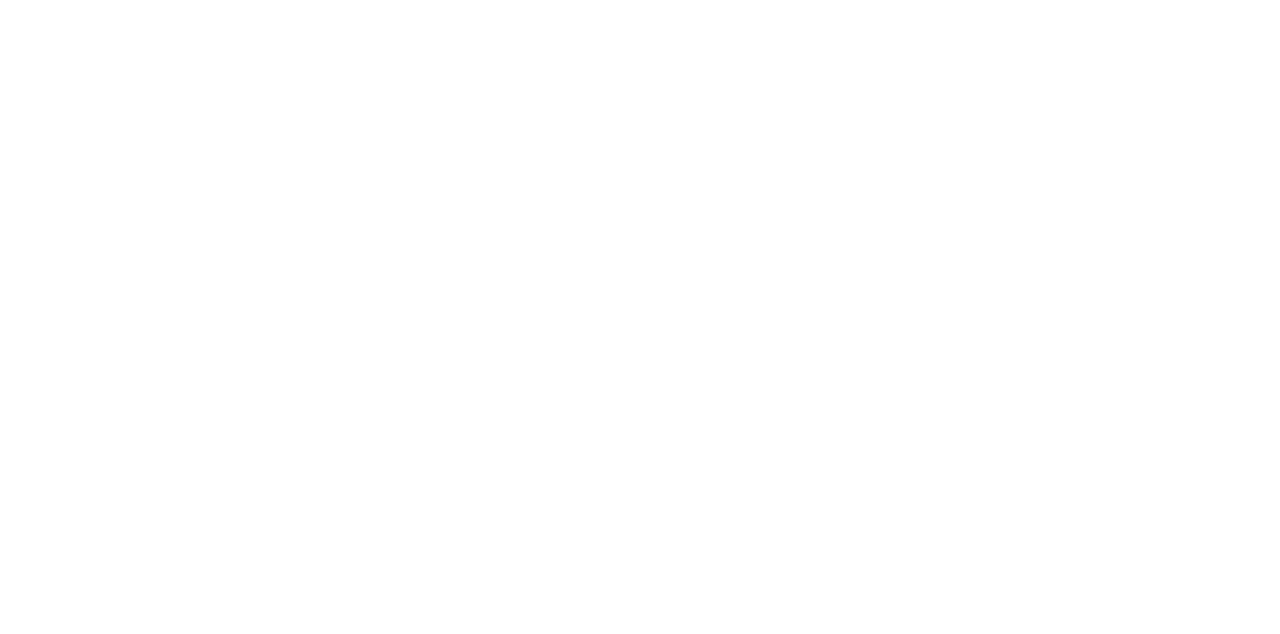
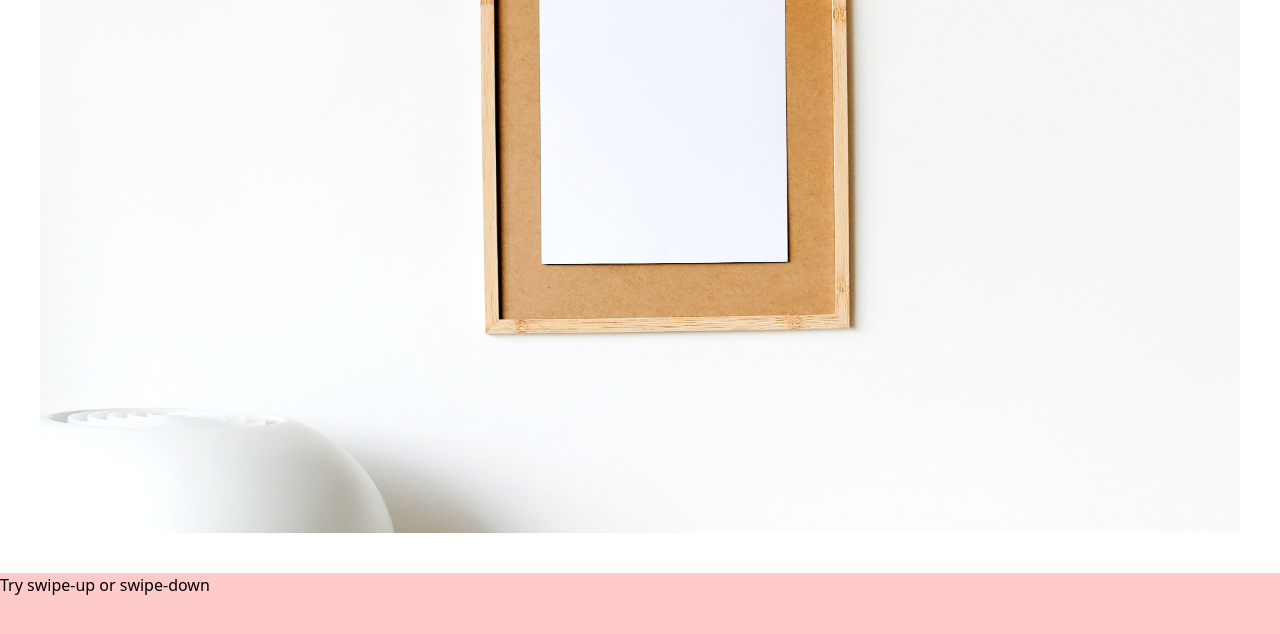
Before and after one commit to Louis-Ho-98/animated-seamless-page-transition, a React (Create React App) app: page /detail in a window 1280 px wide. Shown: the top 634 px of the page. Built offline with nearby package versions, Linux system fonts and the light colour scheme.

Commit message:
add swideToResize effect

```diff
--- a/src/components/Dragable.js
+++ b/src/components/Dragable/Dragable.js
@@ -19,7 +19,7 @@
   const [startPoint, setStartPoint] = useState(false);
 
   const constraintsRef = useRef(null);
-  const x = useMotionValue(0);
+  // const x = useMotionValue(0);
   const history = useHistory();
 
   const isToRedirect = (endPoint) => {
@@ -30,21 +30,31 @@
     );
     updatePageVariantsConetxt(newPageVariantsContext);
 
-    if (Math.abs(startPoint - endPoint) >= dragPixelToTrigger) {
-      history.push(directTo);
+    if (position === "bottom") {
+      if (endPoint - startPoint <= -5) {
+        history.push(directTo);
+      }
+    } else if (position === "top") {
+      if (endPoint - startPoint >= 5) {
+        history.push(directTo);
+      }
     }
+
+    // if (Math.abs(startPoint - endPoint) >= dragPixelToTrigger) {
+    //   history.push(directTo);
+    // }
   };
 
   return (
     <motion.div
       ref={constraintsRef}
-      class={`"h-${height} absolute ${position}-0 w-${width}"`}
+      className={`h-${height} absolute ${position}-0 w-${width}`}
     >
       <motion.div
-        class={`h-${height} w-${width} ${backgroundColor}`}
+        className={`h-${height} w-${width} ${backgroundColor}`}
         drag={dragDirection}
         dragConstraints={constraintsRef}
-        style={{ x }}
+        // style={{ x }}
         dragElastic={0.05}
         onDragStart={(event, info) => {
           setStartPoint(info.point[dragDirection]);
--- /dev/null
+++ b/src/components/SlideUpToGrow.js/SlideUpToGrow.js
@@ -0,0 +1,105 @@
+import * as React from "react";
+import { useRef, useState } from "react";
+import { motion, useMotionValue } from "framer-motion";
+
+export default function SlideUpToGrow({ triggerAnimation }) {
+  const constraintsRef = useRef(null);
+  const [startPoint, setStartPoint] = useState(false);
+  const [startAnimation, setStartAnimation] = useState(false);
+
+  const isToAnimate = (endPoint) => {
+    if (endPoint - startPoint >= 5) {
+      //如果已经在底部，向下滑无效
+      if (startAnimation) {
+        triggerAnimation();
+        setStartAnimation(false);
+      }
+    } else if (endPoint - startPoint <= -5) {
+      //如果已经在顶部，向上滑无效
+      if (!startAnimation) {
+        triggerAnimation();
+        setStartAnimation(true);
+      }
+    }
+  };
+
+  return (
+    <motion.div
+      className="bg-blue-200 h-3/4 "
+      ref={constraintsRef}
+      animate={startAnimation ? { y: "-60%" } : { y: 0 }}
+      transition={{ transition: "linear", duration: 0.5 }}
+    >
+      <motion.div
+        animate={startAnimation ? { y: "-60%" } : { y: 0 }}
+        transition={{ transition: "linear", duration: 0.5 }}
+        className="h-full bg-red-200"
+        dragConstraints={constraintsRef}
+        drag="y"
+        dragElastic={0.05}
+        onDragStart={(event, info) => {
+          setStartPoint(info.point.y);
+        }}
+        onDragEnd={(event, info) => {
+          isToAnimate(info.point.y);
+        }}
+      >
+        <text>Try swipe-up or swipe-down</text>
+      </motion.div>
+    </motion.div>
+  );
+}
+
+// const Dragable = ({
+//   backgroundColor,
+//   position,
+//   dragDirection,
+//   dragPixelToTrigger,
+
+//   height,
+//   width,
+
+// }) => {
+//   const [startPoint, setStartPoint] = useState(false);
+
+//   const constraintsRef = useRef(null);
+//   const x = useMotionValue(0);
+
+//   const isToRedirect = (endPoint) => {
+//     const newPageVariantsContext = pageVariantsContextsMaker(
+//       currentPage,
+//       directTo,
+//       position
+//     );
+//     updatePageVariantsConetxt(newPageVariantsContext);
+
+//     if (Math.abs(startPoint - endPoint) >= dragPixelToTrigger) {
+//       history.push(directTo);
+//     }
+//   };
+
+//   return (
+//     <motion.div
+//       ref={constraintsRef}
+//       class={`h-${height} absolute ${position}-0 w-${width}`}
+//     >
+//       <motion.div
+//         class={`h-${height} w-${width} ${backgroundColor}`}
+//         drag={dragDirection}
+//         dragConstraints={constraintsRef}
+//         style={{ x }}
+//         dragElastic={0.05}
+//         onDragStart={(event, info) => {
+//           setStartPoint(info.point[dragDirection]);
+//         }}
+//         onDragEnd={(event, info) => {
+//           isToRedirect(info.point[dragDirection]);
+//         }}
+//       >
+
+//       </motion.div>
+//     </motion.div>
+//   );
+// };
+
+// export default Dragable;
--- /dev/null
+++ b/src/components/SlideUpToShrink/SlideUpToShrink.js
@@ -0,0 +1,15 @@
+import React, { useState, useEffect } from "react";
+import roomImage from "../../assets/images/room.jpg";
+import { motion } from "framer-motion";
+
+export default function SlideUpToReduce({ isTriggered }) {
+  return (
+    <motion.div
+      className="px-10 h-2/3 overflow-hidden mb-10"
+      animate={isTriggered ? { scaleY: 0.5, y: "-30%" } : { scaleY: 1, y: 0 }}
+      transition={{ transition: "linear", duration: 0.5 }}
+    >
+      <img src={roomImage} className="object-cover h-full w-full" />
+    </motion.div>
+  );
+}
--- /dev/null
+++ b/src/pages/Detail.js
@@ -0,0 +1,17 @@
+import React, { useState } from "react";
+import SlideUpToReduce from "../components/SlideUpToShrink/SlideUpToShrink";
+import SlideUpToGrow from "../components/SlideUpToGrow.js/SlideUpToGrow";
+
+export default function Detail() {
+  const [isAnimaTriggered, setIsAnimaTriggered] = useState(false);
+  console.log("parent triggered", isAnimaTriggered);
+  const triggerAnimation = () => {
+    setIsAnimaTriggered(!isAnimaTriggered);
+  };
+  return (
+    <div className="h-screen overflow-hidden">
+      <SlideUpToReduce isTriggered={isAnimaTriggered} />
+      <SlideUpToGrow triggerAnimation={triggerAnimation} />
+    </div>
+  );
+}
--- a/src/pages/Home.js
+++ b/src/pages/Home.js
@@ -2,7 +2,7 @@
 import logo from "../logo.svg";
 import "../App.css";
 import { PageVariantsContext } from "../App";
-import Dragable from "../components/Dragable";
+import Dragable from "../components/Dragable/Dragable";
 import { motion } from "framer-motion";
 
 //build your customized component
--- a/src/pages/Menu.js
+++ b/src/pages/Menu.js
@@ -1,7 +1,7 @@
 import React, { useContext, useState, useEffect } from "react";
 import "../App.css";
 import { motion } from "framer-motion";
-import Dragable from "../components/Dragable";
+import Dragable from "../components/Dragable/Dragable";
 import { PageVariantsContext } from "../App";
 
 //build your customized component
--- a/src/routes/Layout.js
+++ b/src/routes/Layout.js
@@ -1,6 +1,7 @@
 import { Route, Switch } from "react-router";
 import Home from "../pages/Home";
 import Menu from "../pages/Menu";
+import Detail from "../pages/Detail";
 import { AnimatePresence } from "framer-motion";
 import { useLocation } from "react-router-dom";
 
@@ -17,6 +18,9 @@
           <Route path="/menu">
             <Menu pathname={location.pathname} />
           </Route>
+          <Route path="/detail">
+            <Detail />
+          </Route>
         </Switch>
       </AnimatePresence>
     </div>
--- a/tailwind.config.js
+++ b/tailwind.config.js
@@ -2,10 +2,14 @@
   purge: [],
   darkMode: false, // or 'media' or 'class'
   theme: {
-    extend: {},
+    extend: {
+      backgroundImage: (theme) => ({
+        "room": "url('/src/assets/images/room.jpg')",
+      }),
+    },
   },
   variants: {
     extend: {},
   },
   plugins: [],
-}
+};
```
Also changed, not shown: src/assets/images/room.jpg (added), src/components/Dragable/utils.js (renamed from src/components/utils.js).
